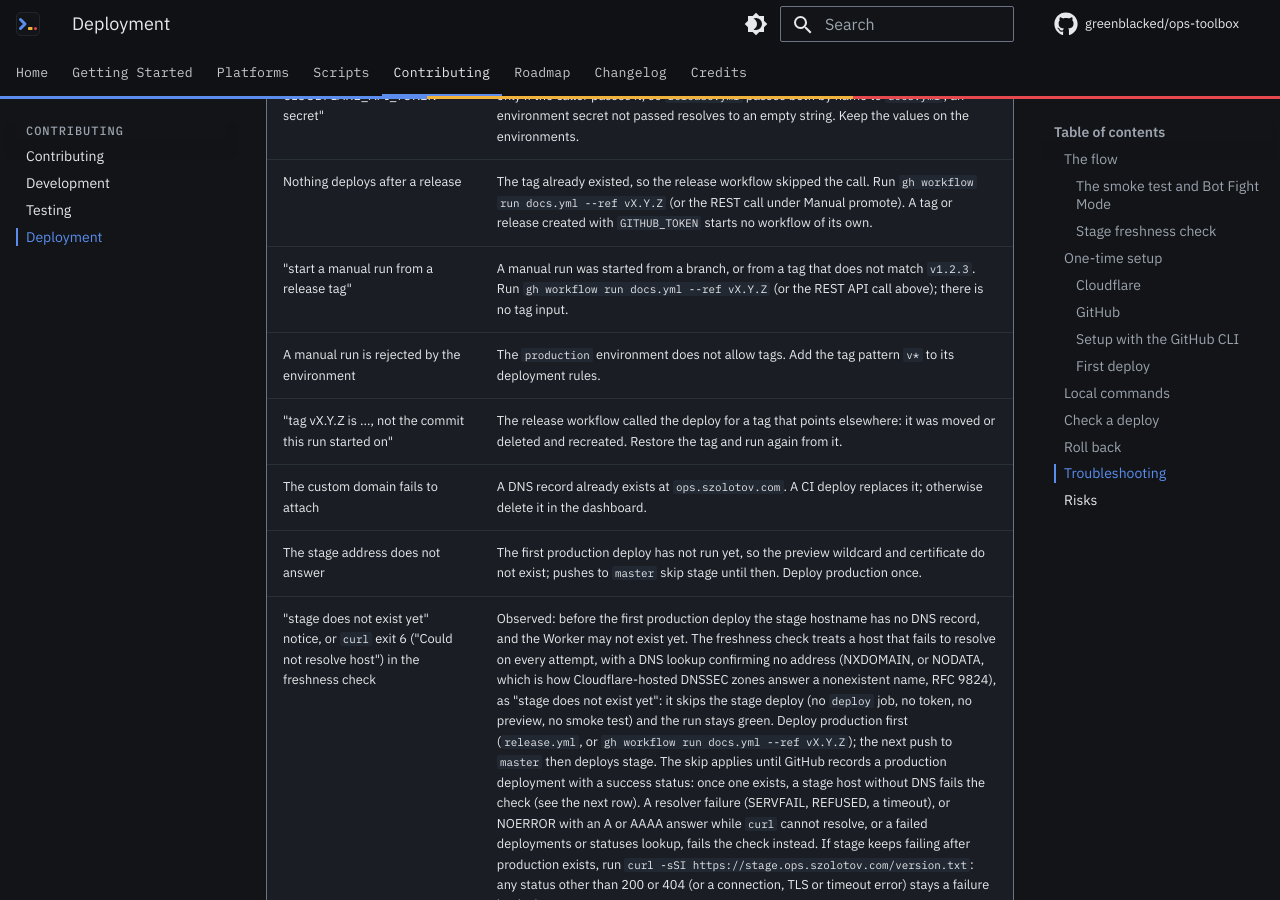
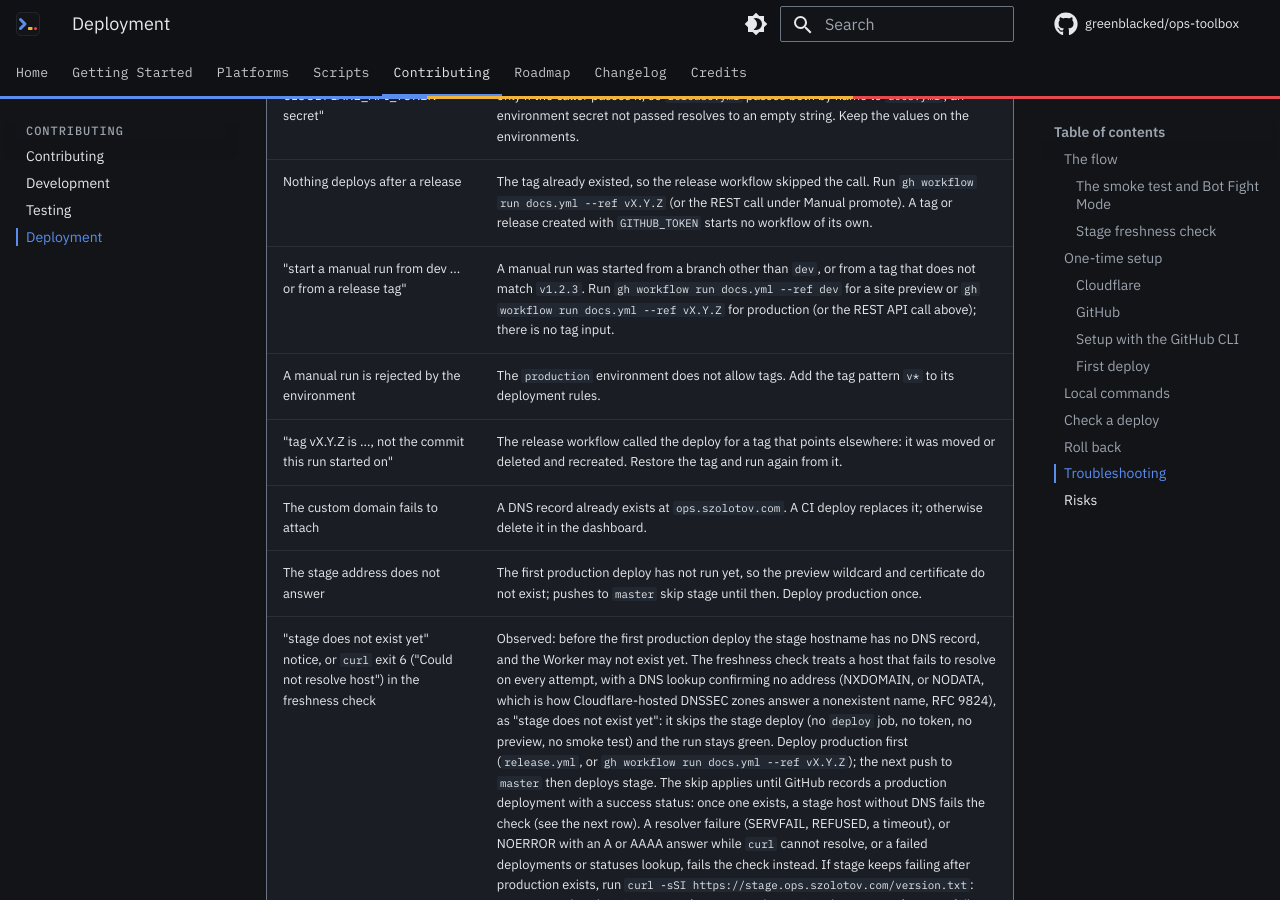
Before and after one commit to greenblacked/ops-toolbox, an MkDocs documentation site: the page built from docs/contributing/deployment.md, in a window 1280 px wide and 900 px high, scrolled down 7858 px. Built offline with MkDocs 1.6.1 and Material for MkDocs 9.7.7, drawn with Linux system fonts in a browser that asks for light colours; comment, search, counter and statistics services are not loaded.

Commit message:
docs: fix manual-run troubleshooting row and workflow header

```diff
--- a/docs/contributing/deployment.md
+++ b/docs/contributing/deployment.md
@@ -332,7 +332,7 @@ curl -sS https://ops.szolotov.com/version.txt
 | --- | --- |
 | "set the CLOUDFLARE_API_TOKEN secret" | The secret or variable is missing from the environment. A called workflow gets a secret only if the caller passes it, so `release.yml` passes both by name to `docs.yml`; an environment secret not passed resolves to an empty string. Keep the values on the environments. |
 | Nothing deploys after a release | The tag already existed, so the release workflow skipped the call. Run `gh workflow run docs.yml --ref vX.Y.Z` (or the REST call under Manual promote). A tag or release created with `GITHUB_TOKEN` starts no workflow of its own. |
-| "start a manual run from a release tag" | A manual run was started from a branch, or from a tag that does not match `v1.2.3`. Run `gh workflow run docs.yml --ref vX.Y.Z` (or the REST API call above); there is no tag input. |
+| "start a manual run from dev ... or from a release tag" | A manual run was started from a branch other than `dev`, or from a tag that does not match `v1.2.3`. Run `gh workflow run docs.yml --ref dev` for a site preview or `gh workflow run docs.yml --ref vX.Y.Z` for production (or the REST API call above); there is no tag input. |
 | A manual run is rejected by the environment | The `production` environment does not allow tags. Add the tag pattern `v*` to its deployment rules. |
 | "tag vX.Y.Z is ..., not the commit this run started on" | The release workflow called the deploy for a tag that points elsewhere: it was moved or deleted and recreated. Restore the tag and run again from it. |
 | The custom domain fails to attach | A DNS record already exists at `ops.szolotov.com`. A CI deploy replaces it; otherwise delete it in the dashboard. |
```
Also changed, not shown: changelog.d/changed/dev-preview-flow.md (+4 -5 lines), 1 other file.
